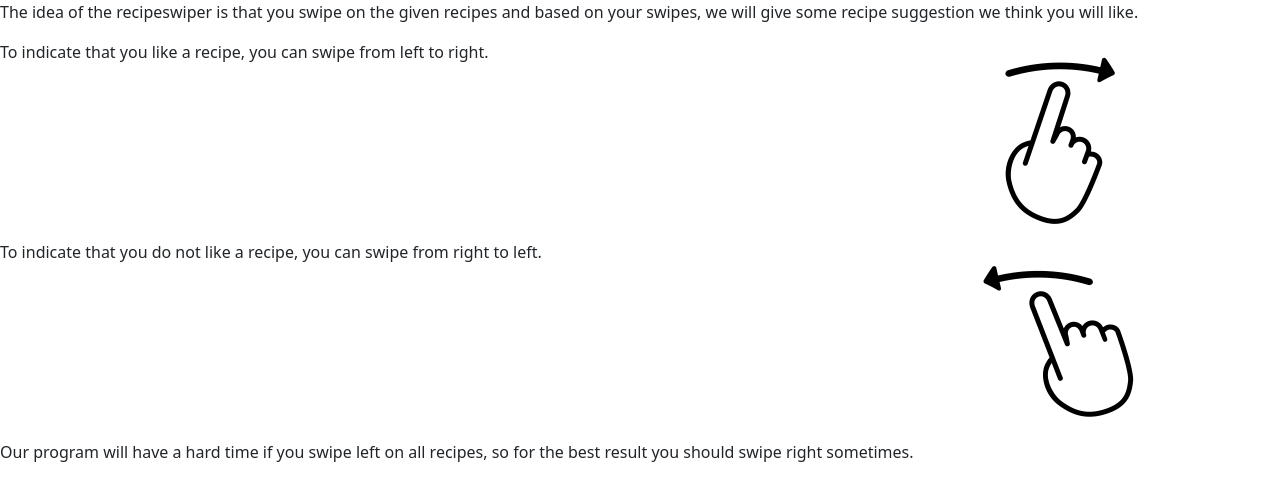
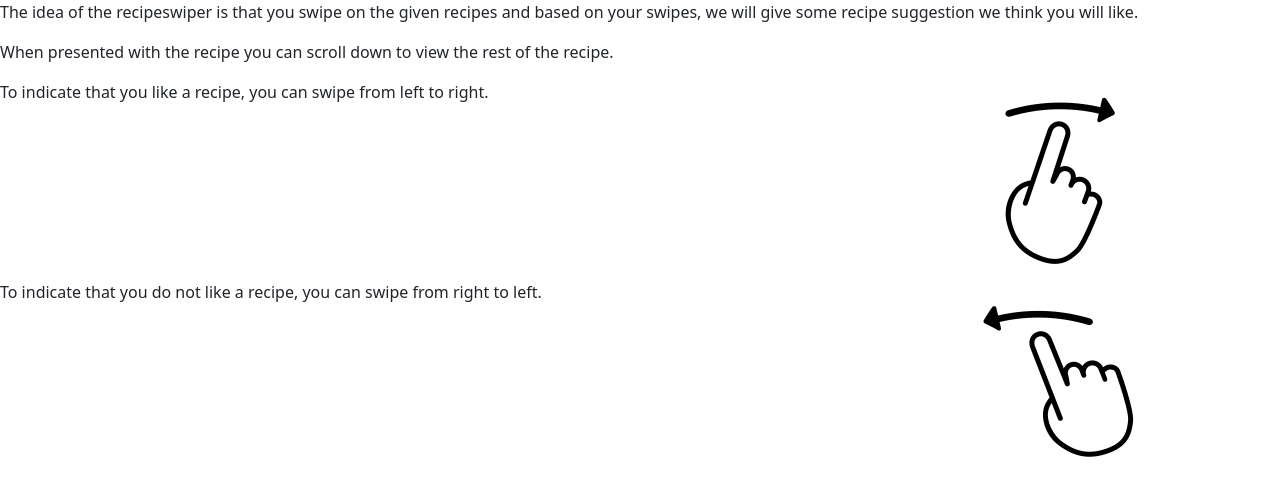
Before and after one commit to maarten0912/RecipeDB, a Flask app: page /help in a window 1280 px wide. Shown: the top 479 px of the page. Run offline with Flask 2, Linux system fonts and the light colour scheme.

Commit message:
some additional on the help screen

```diff
--- a/templates/explanation.html
+++ b/templates/explanation.html
@@ -18,6 +18,9 @@
     <div class="explanation">
         <p>
             The idea of the recipeswiper is that you swipe on the given recipes and based on your swipes, we will give some recipe suggestion we think you will like.
+        </p>
+        <p>
+            When presented with the recipe you can scroll down to view the rest of the recipe.
         </p>
         <div class="swipe">
             <p>
```
